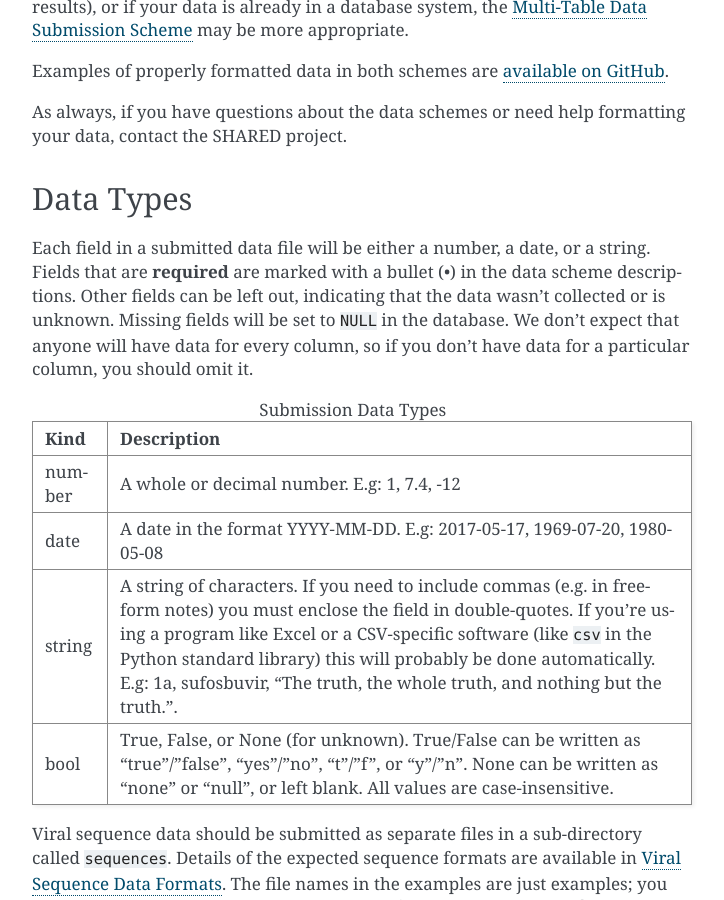
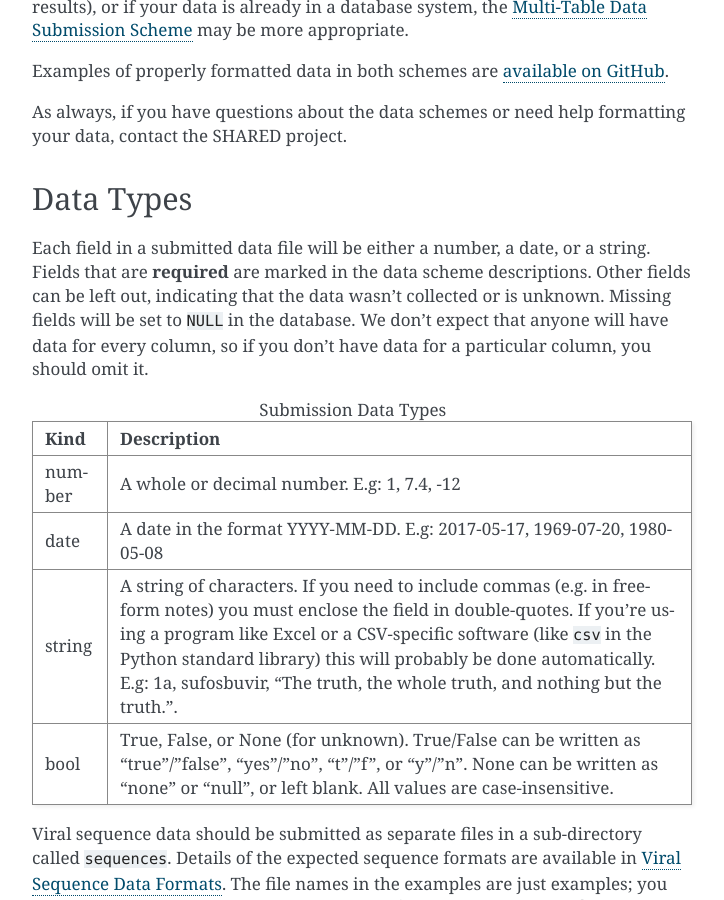
Before and after one commit to cfe-lab/shared-doc, a Sphinx documentation site: the page built from source/submission/index.rst, in a window 1280 px wide and 900 px high, scrolled down 1149 px. Shown: the whole window, without its empty margins (388-1112 px from the left). Built offline with Sphinx 7.4.7, drawn with Linux system fonts in a browser that asks for light colours; formulas are drawn with MathJax 3.

Commit message:
Remove erroneous reference to '•' for required fields

```diff
--- a/source/submission/index.rst
+++ b/source/submission/index.rst
@@ -69,12 +69,12 @@ Data Types
 ----------
 
 Each field in a submitted data file will be either a number, a date,
-or a string. Fields that are **required** are marked with a bullet (•)
-in the data scheme descriptions. Other fields can be left out,
-indicating that the data wasn't collected or is unknown. Missing
-fields will be set to ``NULL`` in the database. We don't expect that
-anyone will have data for every column, so if you don't have data for
-a particular column, you should omit it.
+or a string. Fields that are **required** are marked in the data
+scheme descriptions. Other fields can be left out, indicating that the
+data wasn't collected or is unknown. Missing fields will be set to
+``NULL`` in the database. We don't expect that anyone will have data
+for every column, so if you don't have data for a particular column,
+you should omit it.
 
 
 .. table:: Submission Data Types
```
Also changed, not shown: source/submission/simple_scheme.rst (+3 -4 lines), source/submission/multi_table_scheme.rst (line endings or trailing spaces).
